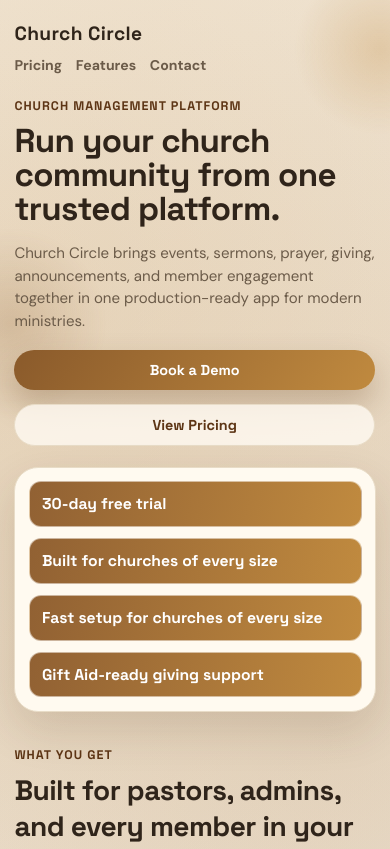
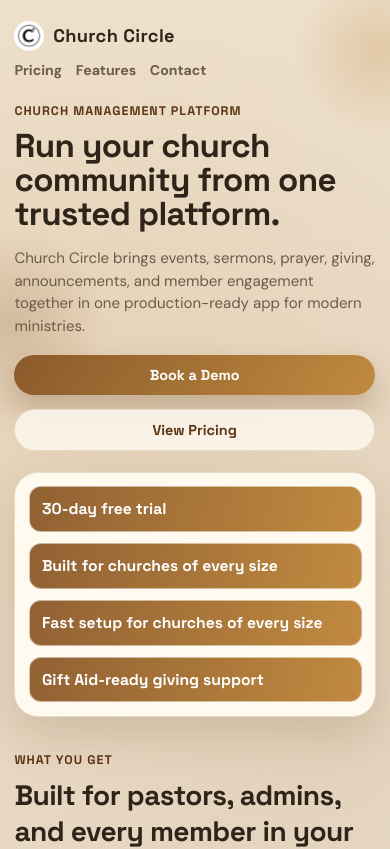
Before and after one commit to kevinofficial95/church-circle-website, a React (Vite) app: page / in a window 390 px wide. Shown: the top 849 px of the page. Built offline with nearby package versions, Linux system fonts and the light colour scheme; no server answers.

Commit message:
feat: add Church Circle logo to main header brand

```diff
--- a/src/App.css
+++ b/src/App.css
@@ -71,10 +71,21 @@
 }
 
 .brand-mark {
+  align-items: center;
+  display: inline-flex;
   font-family: "Space Grotesk", "Segoe UI", sans-serif;
   font-size: 1.4rem;
   font-weight: 700;
+  gap: 0.55rem;
   letter-spacing: 0.02em;
+}
+
+.brand-logo {
+  border-radius: 999px;
+  display: block;
+  height: 34px;
+  object-fit: cover;
+  width: 34px;
 }
 
 .nav-actions {
@@ -659,7 +670,12 @@ h2 {
 
 @media (max-width: 480px) {
   .brand-mark {
-    font-size: 1.2rem;
+    font-size: 1.14rem;
+  }
+
+  .brand-logo {
+    height: 30px;
+    width: 30px;
   }
 
   .nav-actions a {
--- a/src/App.tsx
+++ b/src/App.tsx
@@ -171,7 +171,10 @@ export default function App() {
         <div className="ambient ambient-one" aria-hidden="true" />
         <div className="ambient ambient-two" aria-hidden="true" />
         <nav className="top-nav">
-          <div className="brand-mark">Church Circle</div>
+          <div className="brand-mark">
+            <img className="brand-logo" src="/church-circle-logo.png" alt="Church Circle logo" />
+            <span>Church Circle</span>
+          </div>
           <div className="nav-actions">
             <a href="#pricing">Pricing</a>
             <a href="#features">Features</a>
```
